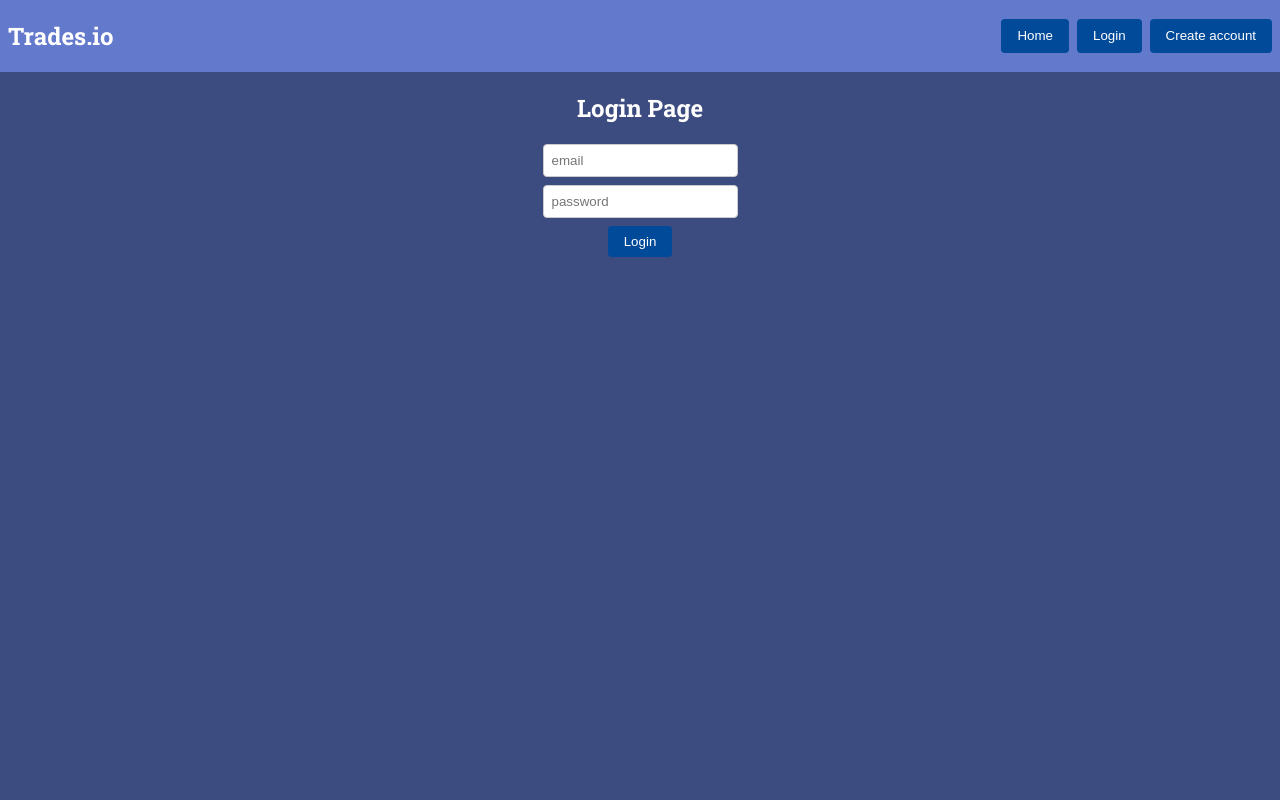
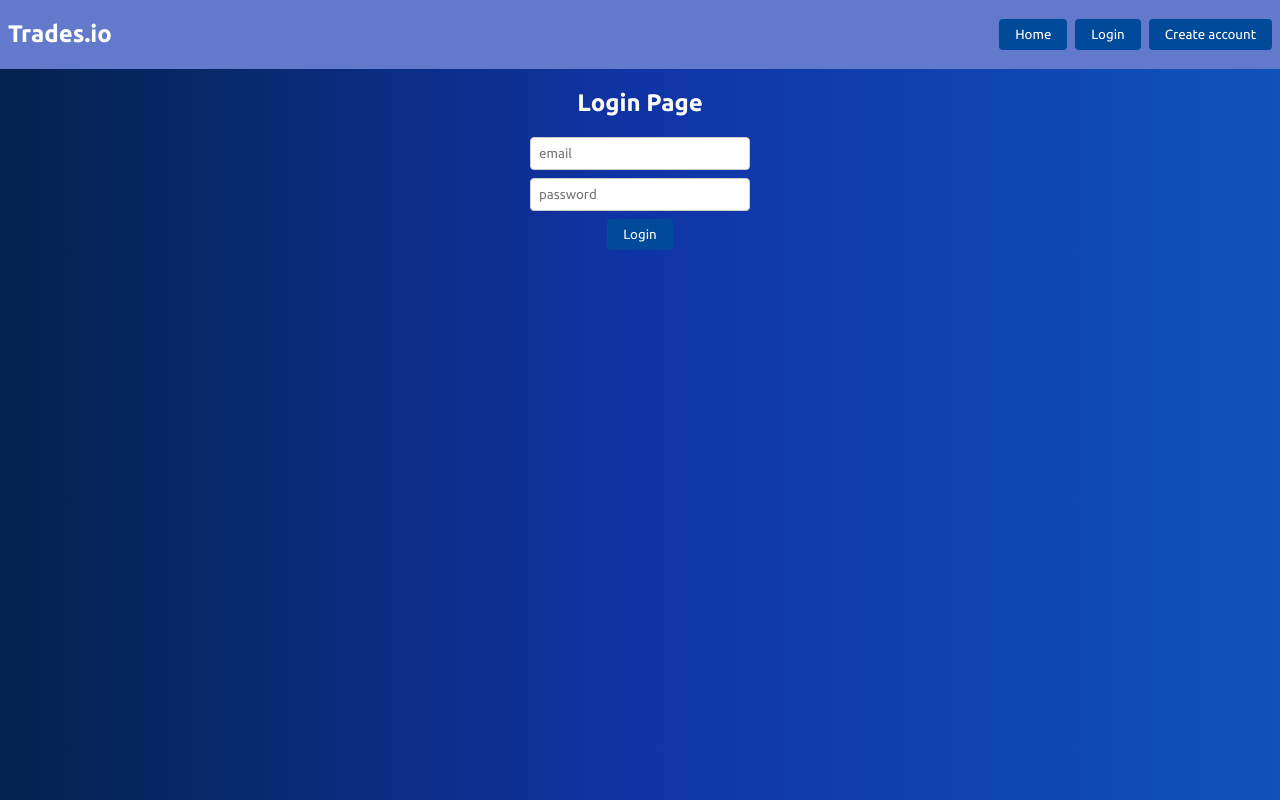
Before and after one commit to NathanFant/trades.io, a React (Vite) app in the folder frontend/: page /login in a window 1280 px wide. Built offline with nearby package versions, Linux system fonts and the light colour scheme.

Commit message:
fonts and color gradient

```diff
--- a/frontend/index.html
+++ b/frontend/index.html
@@ -6,8 +6,8 @@
     <meta name="viewport" content="width=device-width, initial-scale=1.0" />
     <title>Trades.io</title>
     <link rel="preconnect" href="https://fonts.googleapis.com">
-    <link rel="preconnect" href="https://fonts.gstatic.com" crossorigin>
-    <link href="https://fonts.googleapis.com/css2?family=Roboto+Slab:wght@100..900&display=swap" rel="stylesheet">
+<link rel="preconnect" href="https://fonts.gstatic.com" crossorigin>
+<link href="https://fonts.googleapis.com/css2?family=Montserrat:ital,wght@0,100..900;1,100..900&family=Roboto+Slab:wght@100..900&family=Ubuntu:ital,wght@0,300;0,400;0,500;0,700;1,300;1,400;1,500;1,700&display=swap" rel="stylesheet">
   </head>
   <body>
     <div id="root"></div>
--- a/frontend/src/index.css
+++ b/frontend/src/index.css
@@ -6,8 +6,8 @@ a {
 body {
   margin: 0rem;
   padding: 0rem;
-  font-family: "Roboto Slab", serif;
-  background: rgb(61, 76, 128);
+  font-family: "Ubuntu", sans-serif;
+  background:linear-gradient(90deg,rgb(4, 34, 77) 0%, rgb(16, 52, 166) 50%, rgb(15, 82, 186) 100%);
   color: #111;
   overflow-x: hidden;
 }
@@ -70,6 +70,7 @@ header {
   border-radius: 4px;
   box-sizing: border-box;
   display: block;
+  font-family: "Ubuntu", sans-serif;
   margin-bottom: 0.5rem;
 }
 
@@ -130,6 +131,7 @@ button {
   border: none;
   padding: 0.5rem 1rem;
   border-radius: 4px;
+  font-family: "Ubuntu", sans-serif;
   cursor: pointer;
 }
 
@@ -169,7 +171,7 @@ button:hover {
 }
 
 .textarea-box {
-  font-family: system-ui, sans-serif;
+  font-family: "Ubuntu", sans-serif;
   resize: none;
   height: 11rem;
   word-wrap: break-word;
```
